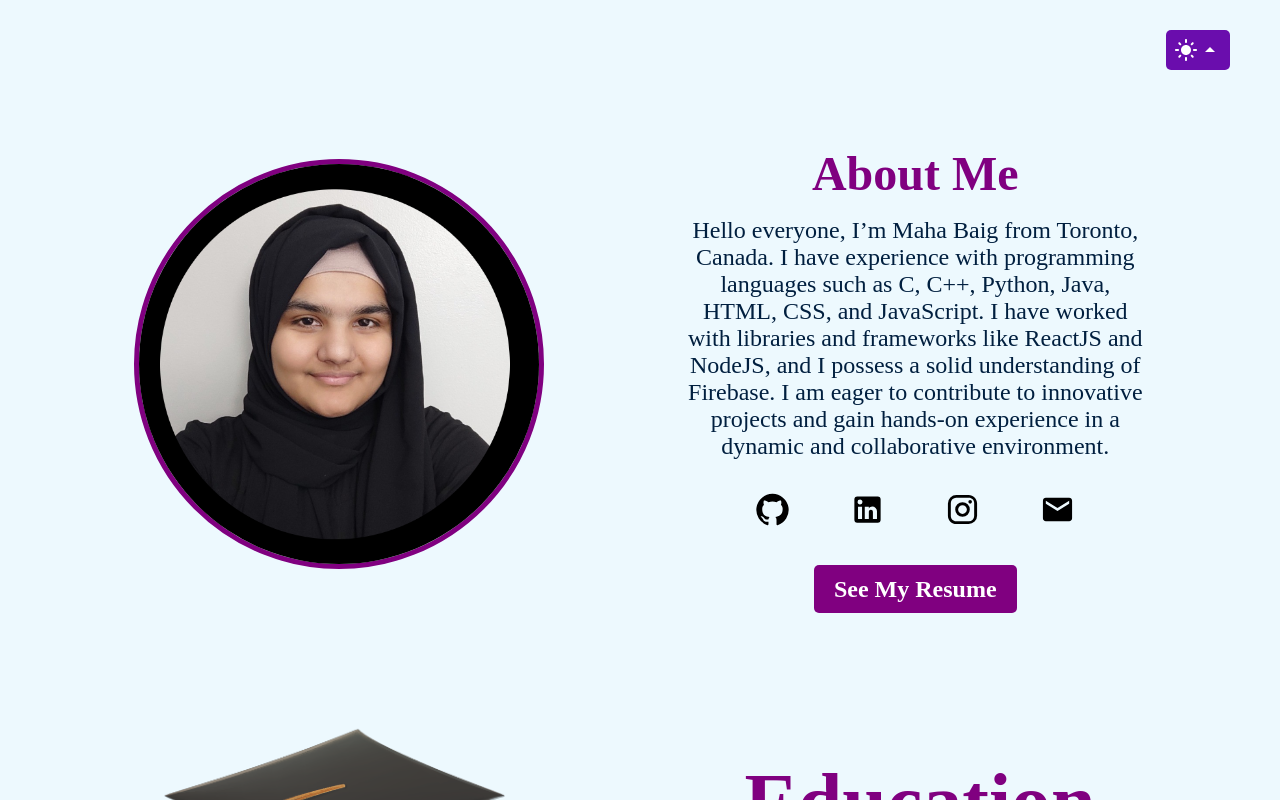
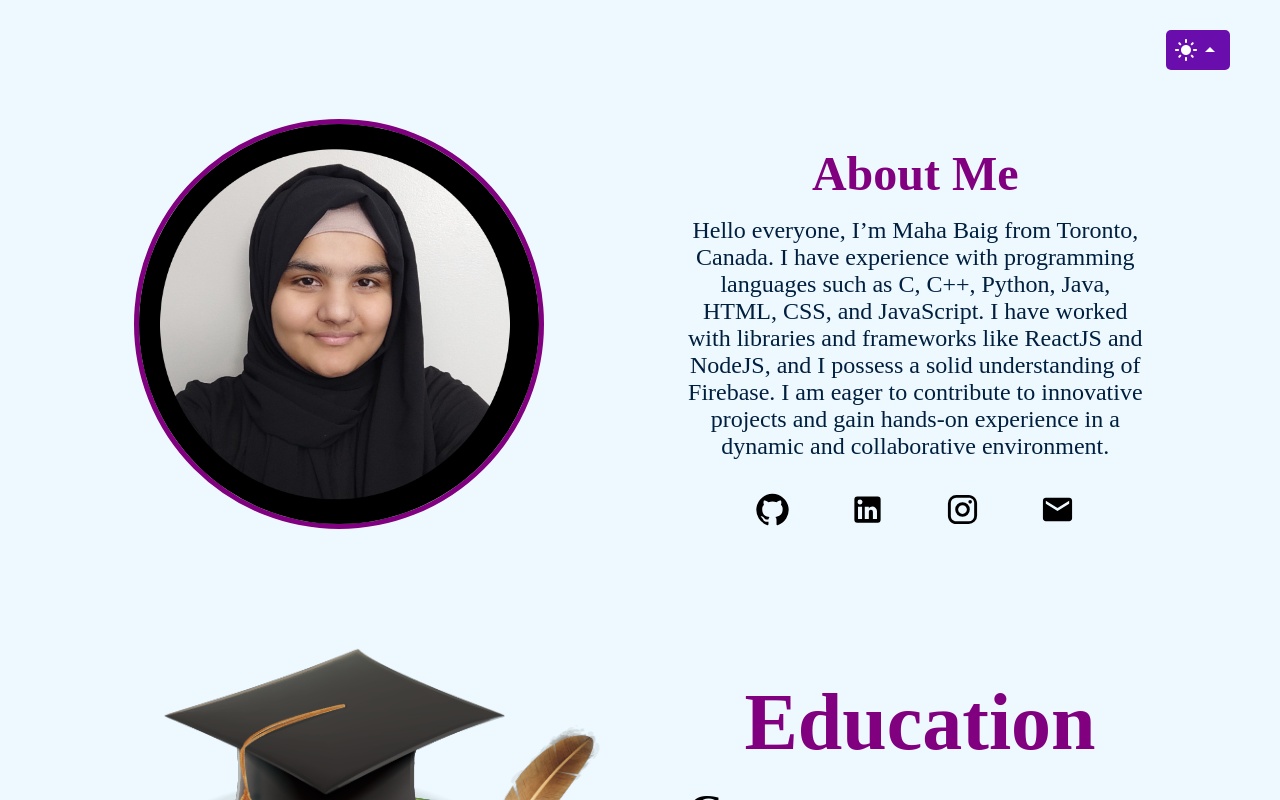
Before and after one commit to KiranBai/Portfolio, a React (Create React App) app: page / in a window 1280 px wide. Shown: the part 710-1510 px from the top of the page. Built offline with nearby package versions, Linux system fonts and the light colour scheme; a web font is replaced by a local one.

Commit message:
Portfolio

```diff
--- a/src/Data/PersonalData.js
+++ b/src/Data/PersonalData.js
@@ -7,7 +7,6 @@ const PersonalData = {
     email:"mbaig7366@gmail.com",
     address:"Toronto, Canada ",
     aboutMe:"Hello everyone, I’m Maha Baig from Toronto, Canada. I have experience with programming languages such as C, C++, Python, Java, HTML, CSS, and JavaScript. I have worked with libraries and frameworks like ReactJS and NodeJS, and I possess a solid understanding of Firebase. I am eager to contribute to innovative projects and gain hands-on experience in a dynamic and collaborative environment.",
-    resumeLink:'https://drive.google.com/file/d/1LQKo3ZyMe58-kAvi6kwQRe1XrhBiYuDS/view?usp=sharing',
     imageUrl:'',
     linkedIn: "https://www.linkedin.com/in/maha-baig-79752b292/"
 }
--- a/src/components/About Me/AboutMe.js
+++ b/src/components/About Me/AboutMe.js
@@ -25,9 +25,6 @@ const AboutMe = () => {
                     <div className={classes.contactLinks}>
                         <SocialLinks className={classes.links} />
                     </div>
-                    <a href={PersonalData.resumeLink} target='_blank noreferrer'>
-                        <Button className={classes.resumeBtn}>See My Resume</Button>
-                    </a>
                 </div>
             </div>
 
```
